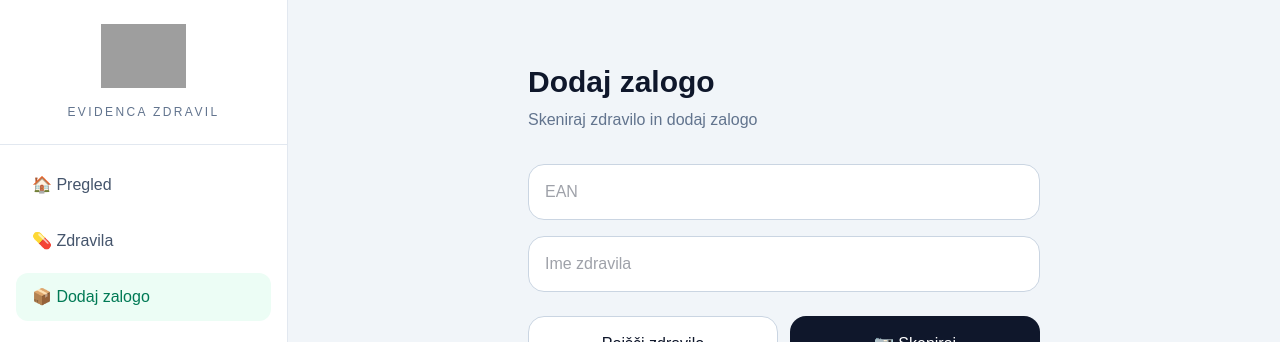
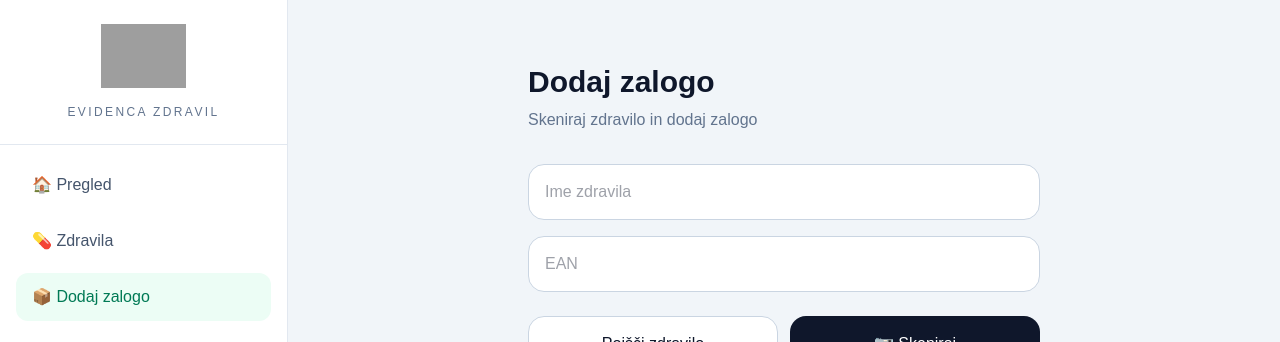
Before and after one commit to denismidzan-hue/med-stock, a Next.js app: page /admin/scan-stock in a window 1280 px wide. Shown: the top 342 px of the page. Built offline with nearby package versions, Linux system fonts and the light colour scheme; no server answers; grey boxes are pictures that could not be loaded.

Commit message:
Move name search field above EAN search field

```diff
--- a/app/admin/scan-stock/page.tsx
+++ b/app/admin/scan-stock/page.tsx
@@ -112,16 +112,16 @@ export default function ScanStockPage() {
           </div>
 
           <input
-            value={ean}
-            onChange={(e) => setEan(e.target.value)}
-            placeholder="EAN"
+            value={name}
+            onChange={(e) => setName(e.target.value)}
+            placeholder="Ime zdravila"
             className="w-full h-14 px-4 rounded-2xl border border-slate-300 bg-white text-slate-900 placeholder:text-slate-400 placeholder:opacity-40 outline-none focus:ring-2 focus:ring-slate-300 mb-4 [-webkit-text-fill-color:#0f172a]"
           />
 
           <input
-            value={name}
-            onChange={(e) => setName(e.target.value)}
-            placeholder="Ime zdravila"
+            value={ean}
+            onChange={(e) => setEan(e.target.value)}
+            placeholder="EAN"
             className="w-full h-14 px-4 rounded-2xl border border-slate-300 bg-white text-slate-900 placeholder:text-slate-400 placeholder:opacity-40 outline-none focus:ring-2 focus:ring-slate-300 mb-6 [-webkit-text-fill-color:#0f172a]"
           />
 
```
